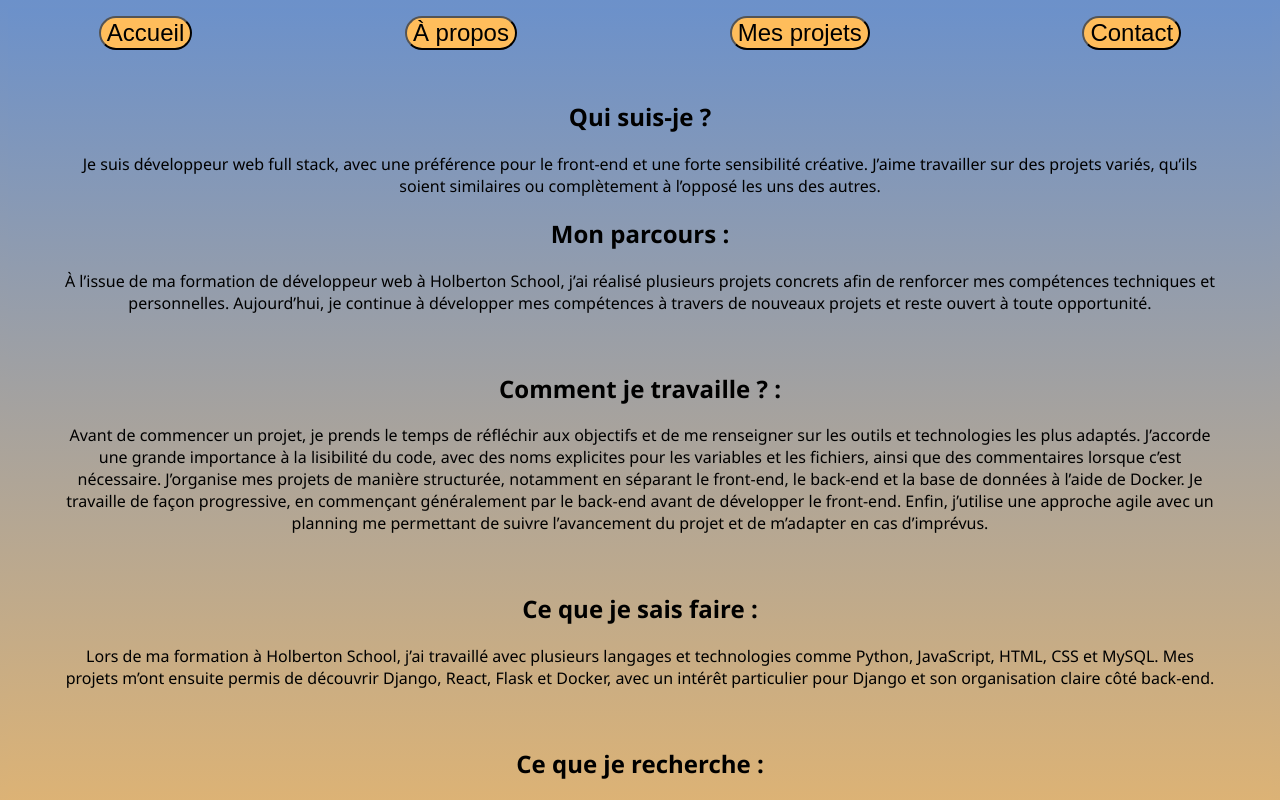
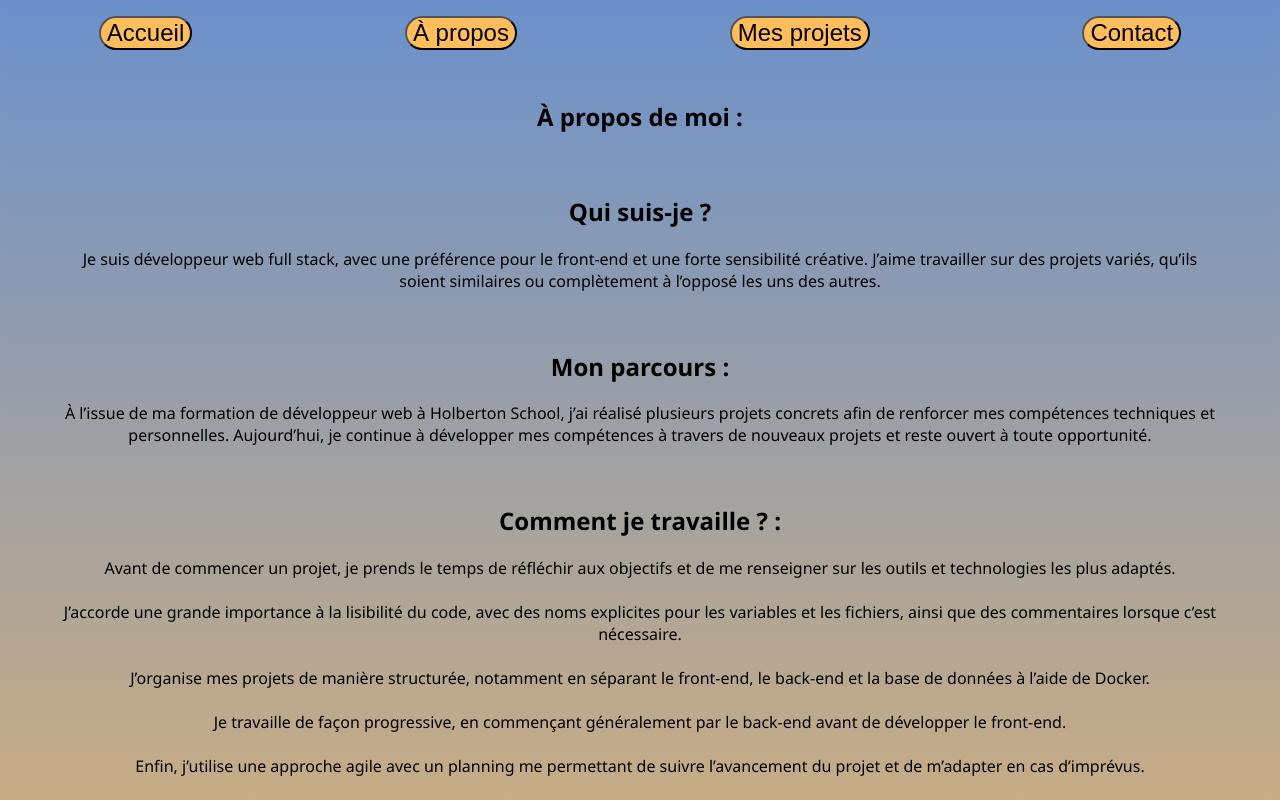
Before and after one commit to QuentinC26/Mon-Portofolio, a React (Vite) app in the folder front-end/: page / in a window 1280 px wide. Both pictures are taken after a click on the button "À propos". Shown: the top 800 px of the page. Built offline with nearby package versions, Linux system fonts and the light colour scheme.

Commit message:
i add multiples div for create a card

```diff
--- a/front-end/src/pages/About_me.jsx
+++ b/front-end/src/pages/About_me.jsx
@@ -2,20 +2,25 @@ function About_me() {
   return (
     <div>
       <br></br>
-      <h2>Qui suis-je ?</h2>
-      <p>Je suis développeur web full stack, avec une préférence pour le front-end et une forte sensibilité créative. J’aime travailler sur des projets variés, qu’ils soient similaires ou complètement à l’opposé les uns des autres. </p>
-      <h2>Mon parcours :</h2>
-      <p>À l’issue de ma formation de développeur web à Holberton School, j’ai réalisé plusieurs projets concrets afin de renforcer mes compétences techniques et personnelles. Aujourd’hui, je continue à développer mes compétences à travers de nouveaux projets et reste ouvert à toute opportunité.</p>
+      <h2>À propos de moi :</h2>
       <br></br>
-      <h2>Comment je travaille ? :</h2>
-      <p>Avant de commencer un projet, je prends le temps de réfléchir aux objectifs et de me renseigner sur les outils et technologies les plus adaptés. J’accorde une grande importance à la lisibilité du code, avec des noms explicites pour les variables et les fichiers, ainsi que des commentaires lorsque c’est nécessaire. J’organise mes projets de manière structurée, notamment en séparant le front-end, le back-end et la base de données à l’aide de Docker. Je travaille de façon progressive, en commençant généralement par le back-end avant de développer le front-end. Enfin, j’utilise une approche agile avec un planning me permettant de suivre l’avancement du projet et de m’adapter en cas d’imprévus. </p>
+      <div className="cards-grid">
+      <div className="card"><h2>Qui suis-je ?</h2>
+      <p>Je suis développeur web full stack, avec une préférence pour le front-end et une forte sensibilité créative. J’aime travailler sur des projets variés, qu’ils soient similaires ou complètement à l’opposé les uns des autres. </p></div>
       <br></br>
-      <h2>Ce que je sais faire :</h2>
+      <div className="card"><h2>Mon parcours :</h2>
+      <p>À l’issue de ma formation de développeur web à Holberton School, j’ai réalisé plusieurs projets concrets afin de renforcer mes compétences techniques et personnelles. Aujourd’hui, je continue à développer mes compétences à travers de nouveaux projets et reste ouvert à toute opportunité.</p></div>
+      <br></br>
+       <div className="card"><h2>Comment je travaille ? :</h2>
+      <p>Avant de commencer un projet, je prends le temps de réfléchir aux objectifs et de me renseigner sur les outils et technologies les plus adaptés.<br></br><br></br> J’accorde une grande importance à la lisibilité du code, avec des noms explicites pour les variables et les fichiers, ainsi que des commentaires lorsque c’est nécessaire.<br></br><br></br> J’organise mes projets de manière structurée, notamment en séparant le front-end, le back-end et la base de données à l’aide de Docker.<br></br><br></br> Je travaille de façon progressive, en commençant généralement par le back-end avant de développer le front-end.<br></br><br></br> Enfin, j’utilise une approche agile avec un planning me permettant de suivre l’avancement du projet et de m’adapter en cas d’imprévus. </p></div>
+      <br></br>
+       <div className="card"><h2>Ce que je sais faire :</h2>
       <p>Lors de ma formation à Holberton School, j’ai travaillé avec plusieurs langages et technologies comme Python, JavaScript, HTML, CSS et MySQL.
-      Mes projets m’ont ensuite permis de découvrir Django, React, Flask et Docker, avec un intérêt particulier pour Django et son organisation claire côté back-end.</p>
+      Mes projets m’ont ensuite permis de découvrir Django, React, Flask et Docker, avec un intérêt particulier pour Django et son organisation claire côté back-end.</p></div>
       <br></br>
-      <h2>Ce que je recherche :</h2>
-      <p>Je suis actuellement à la recherche d’un stage afin de continuer à développer mes compétences techniques et mes soft skills. Je reste ouvert à des opportunités en back-end, en front-end ou en full stack.</p>
+      <div className="card"><h2>Ce que je recherche :</h2>
+      <p>Je suis actuellement à la recherche d’un stage afin de continuer à développer mes compétences techniques et mes soft skills. Je reste ouvert à des opportunités en back-end, en front-end ou en full stack.</p></div>
+      </div>
       <br></br>
       <br></br>
     </div>
```
